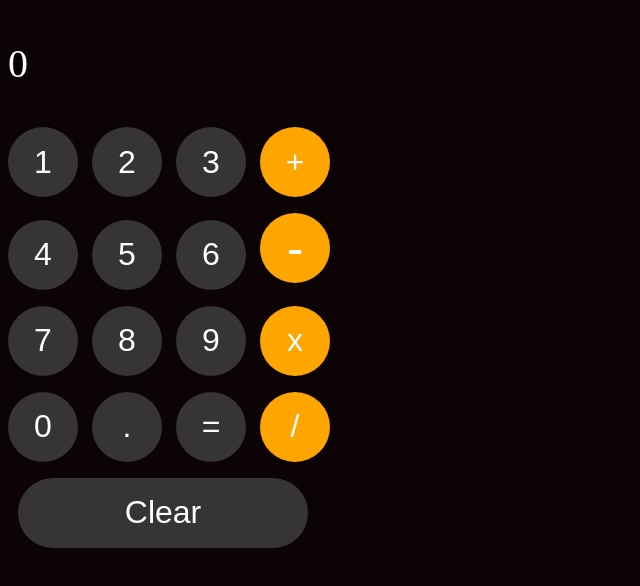
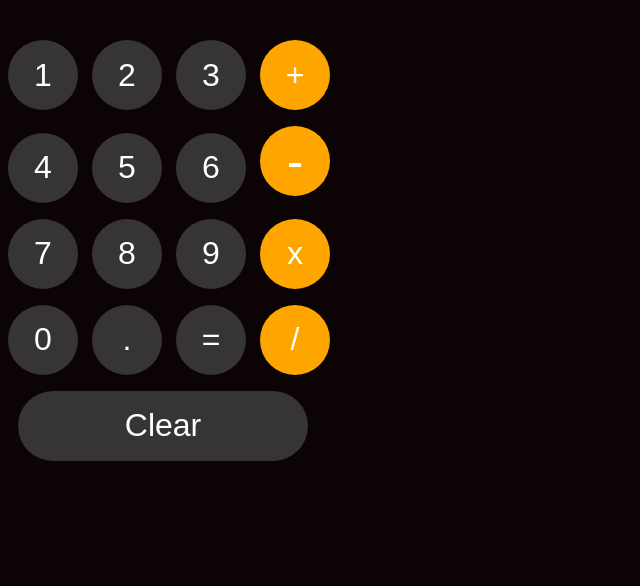
Before and after one commit to mheyrie/calchtmlsassjs, a plain HTML site: page index.html in a window 1280 px wide. Shown: the whole page, without its empty margins (0-640 px from the left). Drawn offline with Linux system fonts and the light colour scheme.

Commit message:
basic calculator function completed

```diff
--- a/index.html
+++ b/index.html
@@ -11,7 +11,7 @@
     <main>
         <section>
             <div>
-                <p class="display-calculations">0</p>
+                <p class="display-calculations"></p>
                 <p>
                     <button class="btn one">1</button>
                     <button class="btn two">2</button>
```
